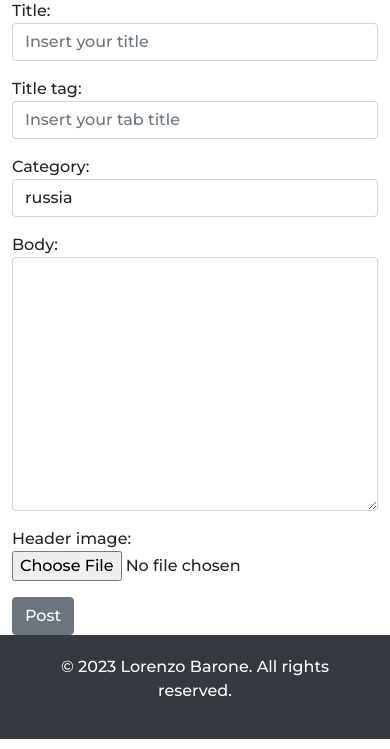
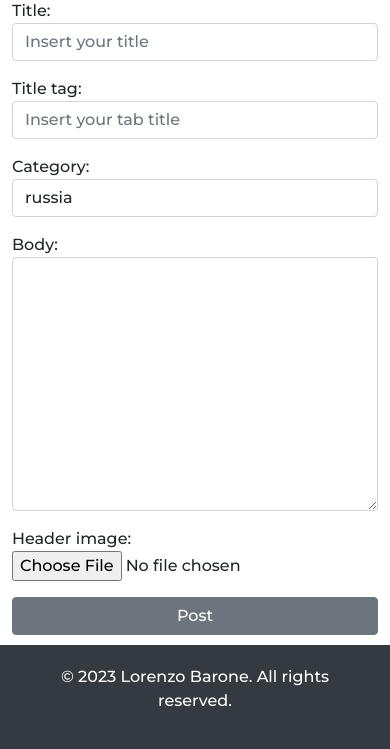
Before and after one commit to DragosDita/lorenzo-barone-master, a Django app: page /add_post/ in a window 390 px wide. Shown: the part 180-929 px from the top of the page. Run offline with Django 4.2, Linux system fonts and the light colour scheme; a user stored in the database is signed in; data comes from the database, SQL or seed files in the repository; both versions use the stored data as it was after the commit; some libraries are stand-ins or nearby versions.

Commit message:
all Good!

```diff
--- a/lorenzo_barone/forms.py
+++ b/lorenzo_barone/forms.py
@@ -1,8 +1,6 @@
 from django import forms
-
 from .models import Post, Category, Comment
 
-# choices = [('Asia', 'Asia'), ('Africa', 'Africa'), ('Europe', 'Europe')]
 choices = Category.objects.all().values().values_list('name', 'name')
 
 choice_list = []
@@ -12,19 +10,17 @@
 
 
 class PostForm(forms.ModelForm):
+
     class Meta:
         model = Post
-        #am sters snippet din fields
         fields = ('title', 'title_tag', 'category', 'author', 'body', 'header_image')
 
         widgets = {
             'title': forms.TextInput(attrs={'class': 'form-control', 'placeholder': "Insert your title"}),
             'title_tag': forms.TextInput(attrs={'class': 'form-control', 'placeholder': 'Insert your tab title'}),
-            'author': forms.TextInput(attrs={'class': 'form-control', 'value': '', 'id': 'user', 'type': 'hidden'}),
-            # 'author': forms.Select(attrs={'class': 'form-control'}),
+            'author': forms.HiddenInput(attrs={'class': 'form-control', 'value': '', 'id': 'user'}),
             'category': forms.Select(choices=choice_list, attrs={'class': 'form-control'}),
             'body': forms.Textarea(attrs={'class': 'form-control'}),
-            # 'snippet': forms.Textarea(attrs={'class': 'form-control'}),
         }
 
 
@@ -36,9 +32,7 @@
         widgets = {
             'title': forms.TextInput(attrs={'class': 'form-control', 'placeholder': 'Insert your title'}),
             'title_tag': forms.TextInput(attrs={'class': 'form-control'}),
-            # 'author': forms.Select(attrs={'class': 'form-control'}),
             'body': forms.Textarea(attrs={'class': 'form-control'}),
-            # 'snippet': forms.Textarea(attrs={'class': 'form-control'}),
         }
 
 
--- a/templates/add_post.html
+++ b/templates/add_post.html
@@ -4,6 +4,18 @@
 {% endblock %}
 {% block content %}
 
+    <style>
+        @media (max-width: 767px) {
+            /* Styles for screens smaller than 768px wide */
+            .form-group {
+                margin-bottom: 10px;
+            }
+
+            .btn {
+                width: 100%;
+            }
+        }
+    </style>
 
     <h1>Add Post</h1>
     <br/><br/>
@@ -11,19 +23,14 @@
         <form method="POST" enctype="multipart/form-data">
             {% csrf_token %}
             {{ form.media }}
-{#           {{ form.media }} in pythonanywhere nu mi citeste comanda respectiva#}
             {{ form.as_p }}
             <button class="btn btn-secondary">Post</button>
         </form>
-
-
     </div>
-
 
     <script>
         let name = "{{ user.id}}";
         document.getElementById("user").value = name;
     </script>
 
-
 {% endblock %}
```
Also changed, not shown: templates/home.html (+7 -4 lines), db.sqlite3.
